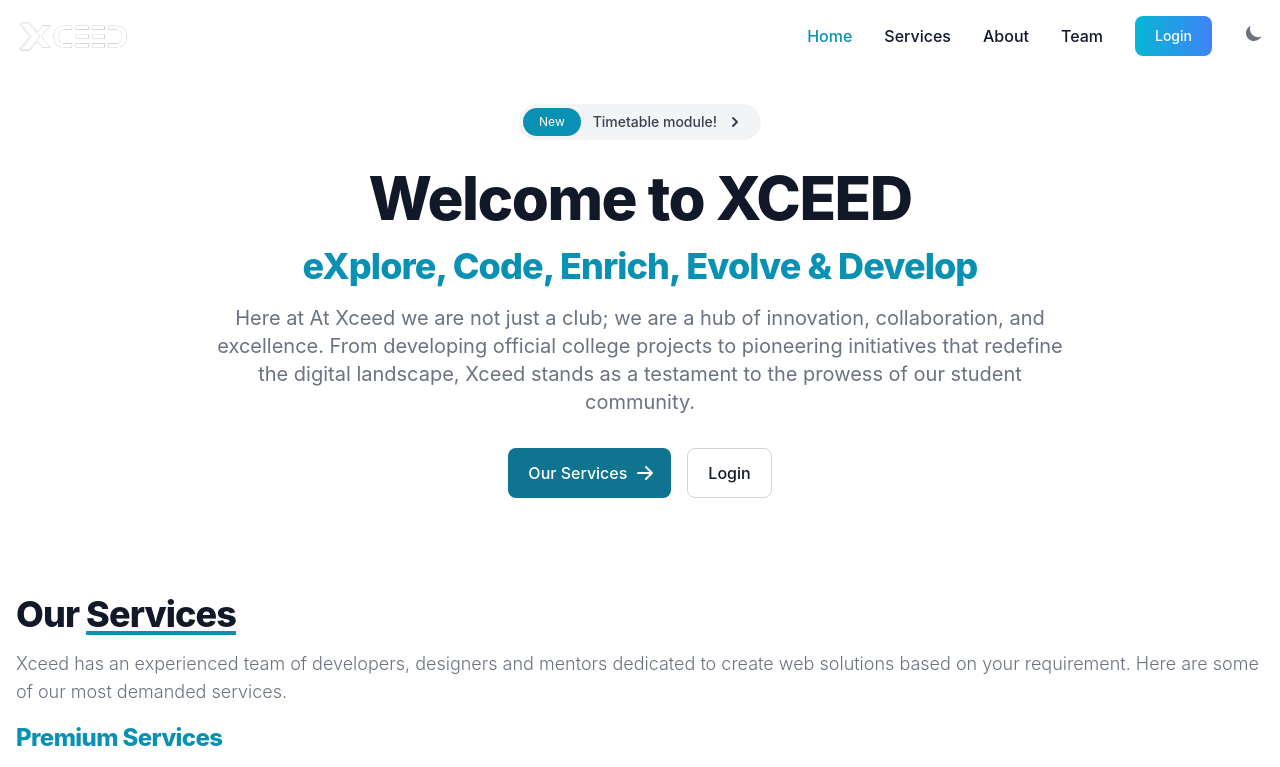
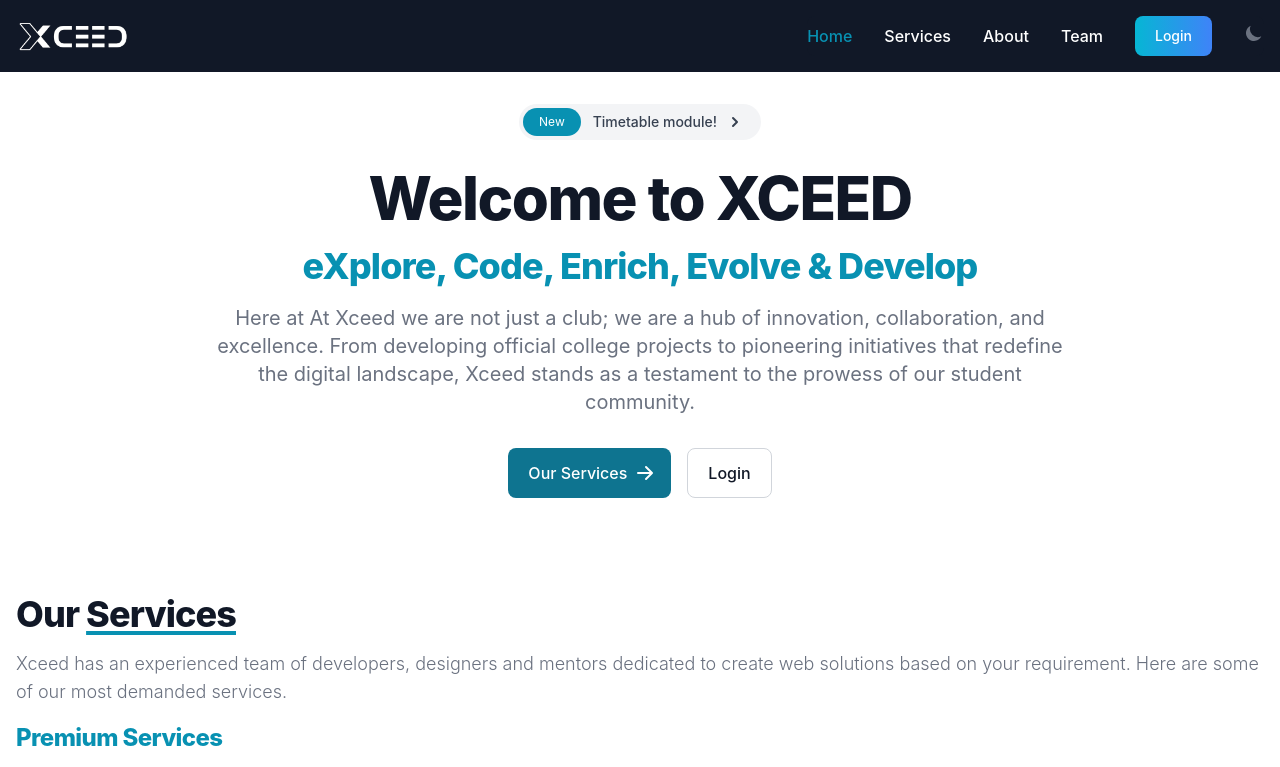
Before and after one commit to dev-bhavya/xceed-about, a website: page src/index.html in a window 1280 px wide. Shown: the top 767 px of the page. Drawn offline with nearby package versions, Linux system fonts and the light colour scheme.

Commit message:
navbar light mode removed

```diff
--- a/src/index.html
+++ b/src/index.html
@@ -23,7 +23,7 @@
 <body>
 
     <!-- NAVBAR -->
-    <nav class="bg-white border-gray-200 dark:bg-gray-900">
+    <nav class="bg-gray-900">
         <div class="max-w-screen-xl flex flex-wrap items-center justify-between mx-auto p-4">
             <a href="https://github.com/xceed-nitj" class="flex items-center space-x-3 rtl:space-x-reverse">
                 <img src="../public/clublogo.png" class="h-8" alt="Xceed Logo" />
@@ -41,25 +41,25 @@
             </button>
             <div class="hidden w-full md:block md:w-auto" id="navbar-default">
                 <ul
-                    class="font-medium flex flex-col items-center p-4 md:p-0 mt-4 border border-gray-100 rounded-lg bg-gray-50 md:flex-row md:space-x-8 rtl:space-x-reverse md:mt-0 md:border-0 md:bg-white dark:bg-gray-800 md:dark:bg-gray-900 dark:border-gray-700">
+                    class="font-medium flex flex-col items-center p-4 md:p-0 mt-4 border rounded-lg md:flex-row md:space-x-8 rtl:space-x-reverse md:mt-0 md:border-0 bg-gray-900 border-gray-700">
                     <li>
                         <a href="#home"
-                            class="block py-2 px-3 text-cyan-600 bg-cyan-600 rounded md:bg-transparent md:text-cyan-600 md:p-0 dark:text-cyan-300 md:dark:text-cyan-300"
+                            class="block py-2 px-3 text-cyan-600 rounded md:bg-transparent md:text-cyan-600 md:p-0 dark:text-cyan-300 md:dark:text-cyan-300"
                             aria-current="page">Home</a>
                     </li>
                     <li>
                         <a href="#services"
-                            class="block py-2 px-3 text-gray-900 rounded hover:text-cyan-600 md:hover:bg-transparent md:border-0 md:hover:text-cyan-600 md:p-0 dark:text-white md:dark:hover:text-cyan-600 dark:hover:bg-gray-700 md:dark:hover:bg-transparent">
+                            class="block py-2 px-3 text-white rounded hover:text-cyan-300 md:hover:bg-transparent md:border-0 md:hover:text-cyan-600 md:p-0 dark:text-white md:dark:hover:text-cyan-600 dark:hover:bg-gray-700 md:dark:hover:bg-transparent">
                             Services
                         </a>
                     </li>
                     <li>
                         <a href="#about"
-                            class="block py-2 px-3 text-gray-900 rounded hover:text-cyan-600 md:hover:bg-transparent md:border-0 md:hover:text-cyan-600 md:p-0 dark:text-white md:dark:hover:text-cyan-600 dark:hover:bg-gray-700 md:dark:hover:bg-transparent">About</a>
+                            class="block py-2 px-3 text-white rounded hover:text-cyan-300 md:hover:bg-transparent md:border-0 md:hover:text-cyan-600 md:p-0 dark:text-white md:dark:hover:text-cyan-600 dark:hover:bg-gray-700 md:dark:hover:bg-transparent">About</a>
                     </li>
                     <li>
                         <a href="#team"
-                            class="block py-2 px-3 text-gray-900 rounded hover:text-cyan-600 md:hover:bg-transparent md:border-0 md:hover:text-cyan-600 md:p-0 dark:text-white md:dark:hover:text-cyan-600 dark:hover:bg-gray-700 md:dark:hover:bg-transparent">Team</a>
+                            class="block py-2 px-3 text-white rounded hover:text-cyan-300 md:hover:bg-transparent md:border-0 md:hover:text-cyan-600 md:p-0 dark:text-white md:dark:hover:text-cyan-600 dark:hover:bg-gray-700 md:dark:hover:bg-transparent">Team</a>
                     </li>
                     <li>
                         <button type="button"
```
